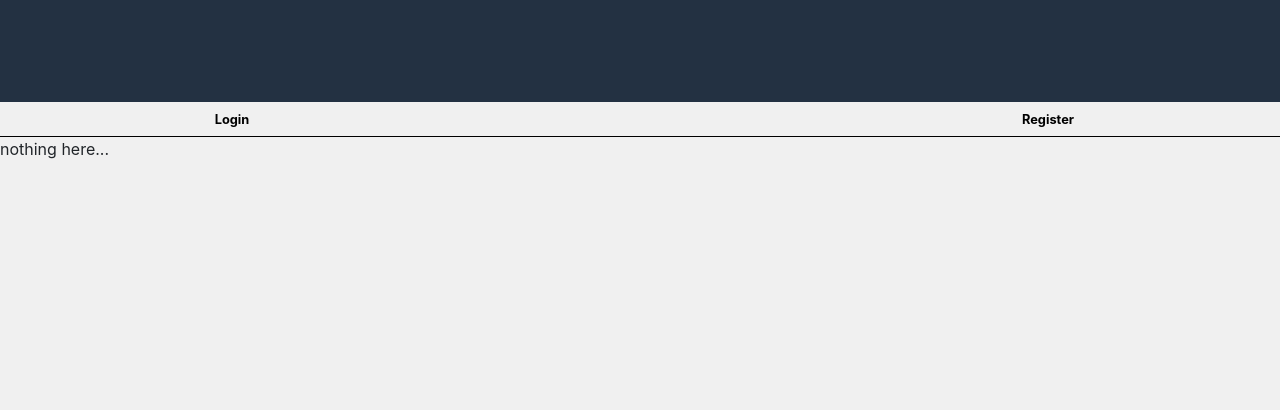
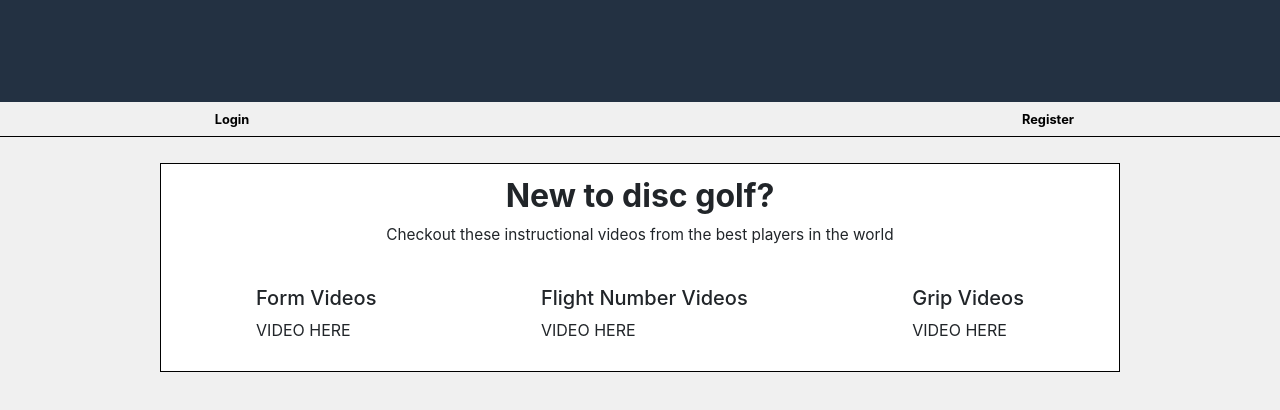
Before and after one commit to Nayhee/DISC, a React (Create React App) app in the folder DISC/client/: page /learn in a window 1280 px wide. Shown: the top 410 px of the page. Built offline with nearby package versions, Linux system fonts and the light colour scheme; no server answers.

Commit message:
added learn page and fixed a few small issues

```diff
--- a/DISC/client/src/components/ApplicationViews.js
+++ b/DISC/client/src/components/ApplicationViews.js
@@ -12,6 +12,7 @@ import Cart from "./cart/Cart";
 import Home from "../Home";
 import Checkout from "./cart/Order";
 import Receipt from "./cart/Receipt";
+import Learn from "./Learn";
 
 export default function ApplicationViews({isLoggedIn, user}) {
 
@@ -39,6 +40,8 @@ export default function ApplicationViews({isLoggedIn, user}) {
 
       <Route path="receipt" element={<Receipt user={user} /> } />
 
+      <Route path="learn" element={<Learn /> } />
+
       <Route path="login" element={<Login />} />
       <Route path="register" element={<Register />} />
 
--- /dev/null
+++ b/DISC/client/src/components/Learn.css
@@ -0,0 +1,25 @@
+.learnContainer {
+    width: 75%;
+    margin: auto;
+    margin-top: 2%;
+    background-color: white;
+    border: 1px solid black;
+    padding: 1vw;
+}
+
+.learnHeader {
+    font-weight: bold;
+    display: flex;
+    justify-content: center;
+}
+
+.learnHeader2 {
+    font-size: 1.2vw;
+    display: flex;
+    justify-content: center;
+}
+
+.videosContainer {
+    display: flex;
+    justify-content: space-around;
+}
--- /dev/null
+++ b/DISC/client/src/components/Learn.js
@@ -0,0 +1,29 @@
+import React, {useEffect, useState} from "react";
+import "./Learn.css";
+
+export default function Learn() {
+
+    return (
+        <>
+            <div className="learnContainer">
+                    <h2 className="learnHeader">New to disc golf?</h2>
+                    <p className="learnHeader2">Checkout these instructional videos from the best players in the world</p>
+                    <br></br>
+                <div className="videosContainer">
+                    <div className="formVideos">
+                        <h5>Form Videos</h5>
+                        <p>VIDEO HERE</p>
+                    </div>
+                    <div className="flightNumberVideos">
+                        <h5>Flight Number Videos</h5>
+                        <p>VIDEO HERE</p>
+                    </div>
+                    <div className="gripVideos">
+                        <h5>Grip Videos</h5>
+                        <p>VIDEO HERE</p>
+                    </div>
+                </div>
+            </div>
+        </>
+    )
+}
```
